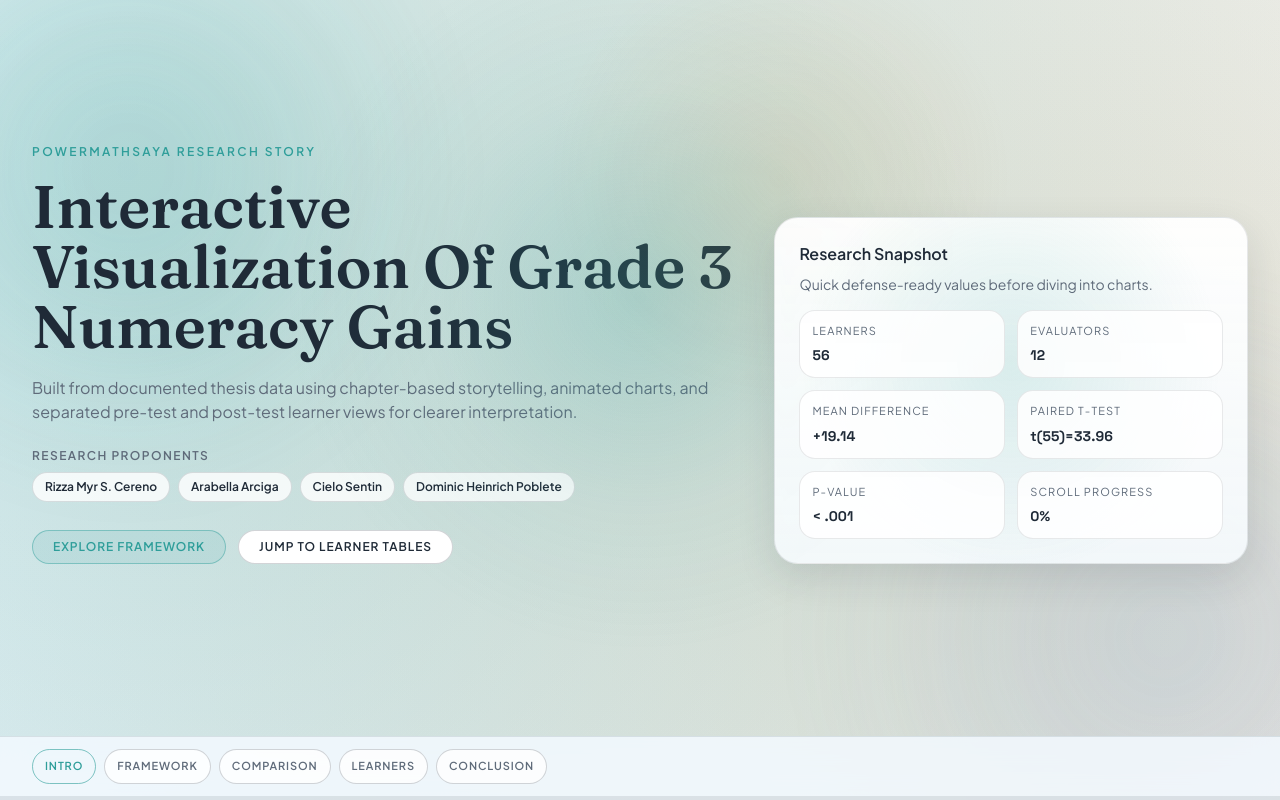
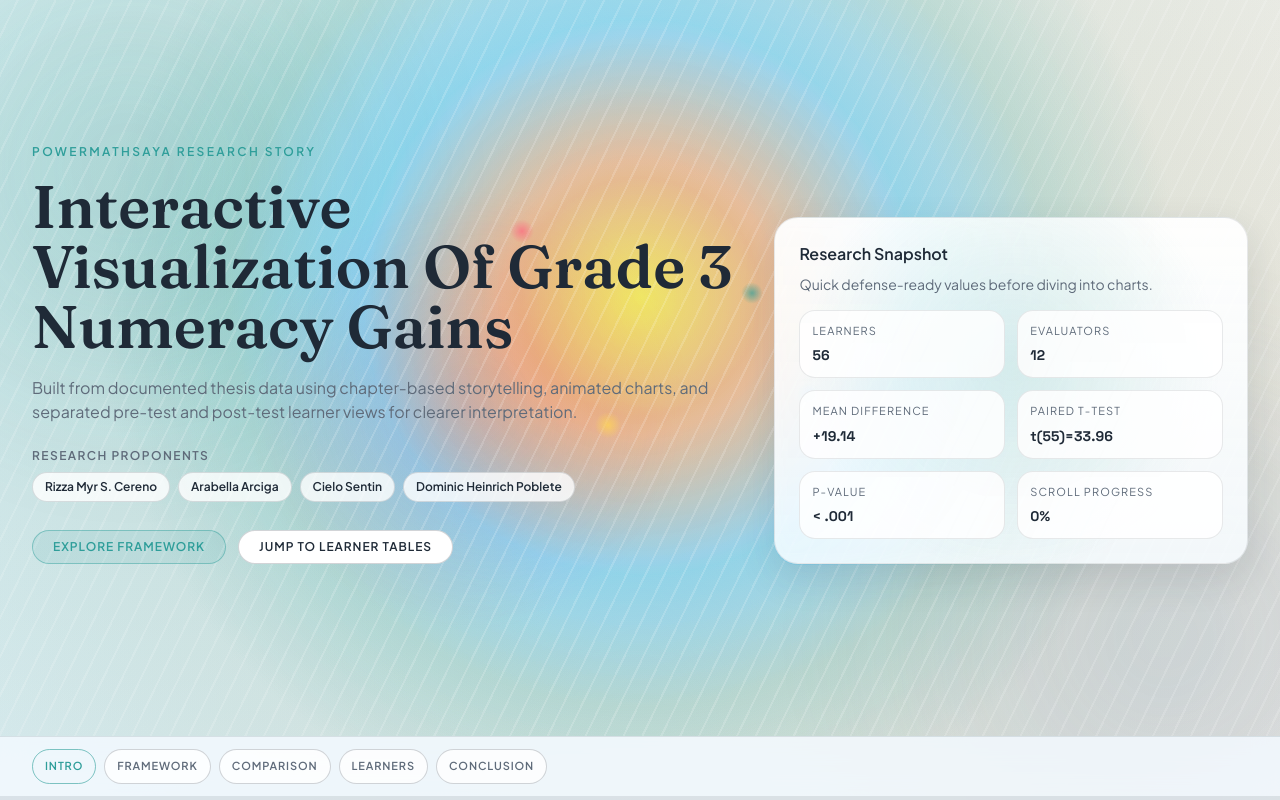
Before and after one commit to hirotaka100/InteractiveVisual, a React (Vite) app in the folder scrollverse/: page / in a window 1280 px wide. Shown: the top 800 px of the page. Built offline with nearby package versions, Linux system fonts and the light colour scheme.

Commit message:
Enhance mouse-follow contrast and button hover effects

```diff
--- a/scrollverse/src/index.css
+++ b/scrollverse/src/index.css
@@ -91,8 +91,29 @@
   z-index: 0;
   pointer-events: none;
   background:
-    radial-gradient(480px circle at var(--hero-mx, 50%) var(--hero-my, 42%), rgba(47, 158, 154, 0.24), rgba(47, 158, 154, 0.05) 44%, transparent 74%),
-    radial-gradient(320px circle at calc(var(--hero-mx, 50%) + 140px) calc(var(--hero-my, 42%) - 120px), rgba(200, 135, 47, 0.12), transparent 72%);
+    radial-gradient(660px circle at var(--hero-mx, 50%) var(--hero-my, 42%), rgba(255, 230, 74, 0.66), rgba(255, 141, 71, 0.44) 18%, rgba(73, 190, 255, 0.4) 42%, rgba(47, 158, 154, 0.16) 62%, transparent 82%),
+    radial-gradient(300px circle at calc(var(--hero-mx, 50%) - 170px) calc(var(--hero-my, 42%) + 110px), rgba(239, 99, 84, 0.34), transparent 74%);
+  filter: saturate(1.2) contrast(1.03);
+}
+
+.landing-hero::after {
+  content: "";
+  position: absolute;
+  inset: 0;
+  z-index: 0;
+  pointer-events: none;
+  opacity: 0.8;
+  background:
+    radial-gradient(17px circle at calc(var(--hero-mx, 50%) - 118px) calc(var(--hero-my, 42%) - 78px), rgba(255, 96, 125, 0.82), rgba(255, 96, 125, 0) 70%),
+    radial-gradient(15px circle at calc(var(--hero-mx, 50%) + 112px) calc(var(--hero-my, 42%) - 16px), rgba(47, 158, 154, 0.86), rgba(47, 158, 154, 0) 72%),
+    radial-gradient(18px circle at calc(var(--hero-mx, 50%) - 32px) calc(var(--hero-my, 42%) + 116px), rgba(255, 215, 83, 0.9), rgba(255, 215, 83, 0) 74%),
+    radial-gradient(14px circle at calc(var(--hero-mx, 50%) + 168px) calc(var(--hero-my, 42%) + 84px), rgba(66, 171, 255, 0.84), rgba(66, 171, 255, 0) 70%),
+    repeating-linear-gradient(116deg, rgba(255, 255, 255, 0) 0 15px, rgba(255, 255, 255, 0.2) 15px 17px);
+}
+
+.landing-hero > * {
+  position: relative;
+  z-index: 1;
 }
 
 .hero-grid {
@@ -126,19 +147,41 @@
   inset: -36%;
   border-radius: inherit;
   pointer-events: none;
-  background: radial-gradient(130px circle at var(--btn-x, 50%) var(--btn-y, 50%), rgba(255, 255, 255, 0.44), rgba(255, 255, 255, 0) 62%);
+  background:
+    radial-gradient(138px circle at var(--btn-x, 50%) var(--btn-y, 50%), rgba(255, 244, 157, 0.88), rgba(255, 244, 157, 0.42) 30%, rgba(255, 244, 157, 0) 64%),
+    radial-gradient(196px circle at var(--btn-x, 50%) var(--btn-y, 50%), rgba(73, 190, 255, 0.36), rgba(73, 190, 255, 0) 74%);
+  opacity: 0;
+  transform: scale(0.78);
+  transition: opacity 0.24s ease, transform 0.28s ease;
+}
+
+button::after {
+  content: "";
+  position: absolute;
+  inset: 0;
+  border-radius: inherit;
+  pointer-events: none;
+  background: linear-gradient(120deg, rgba(255, 99, 99, 0.3), rgba(255, 224, 95, 0.32), rgba(73, 190, 255, 0.34));
+  mix-blend-mode: screen;
   opacity: 0;
   transition: opacity 0.24s ease;
 }
 
 button:hover {
-  box-shadow: 0 10px 20px rgba(31, 42, 55, 0.14);
-  filter: saturate(1.06);
+  transform: translateY(-2px) scale(1.018);
+  box-shadow: 0 14px 24px rgba(31, 42, 55, 0.2), 0 0 0 2px rgba(255, 220, 102, 0.28);
+  filter: saturate(1.16) contrast(1.03);
 }
 
 button:hover::before,
 button:focus-visible::before {
   opacity: 1;
+  transform: scale(1);
+}
+
+button:hover::after,
+button:focus-visible::after {
+  opacity: 0.72;
 }
 
 button:focus-visible {
@@ -149,6 +192,7 @@
 button:active {
   transition-duration: 0.1s;
   box-shadow: 0 4px 10px rgba(31, 42, 55, 0.14);
+  transform: translateY(0) scale(0.996);
 }
 
 .chart-shell {
@@ -280,7 +324,9 @@
   }
 
   .landing-hero::before,
-  button::before {
+  .landing-hero::after,
+  button::before,
+  button::after {
     display: none;
   }
 
```
